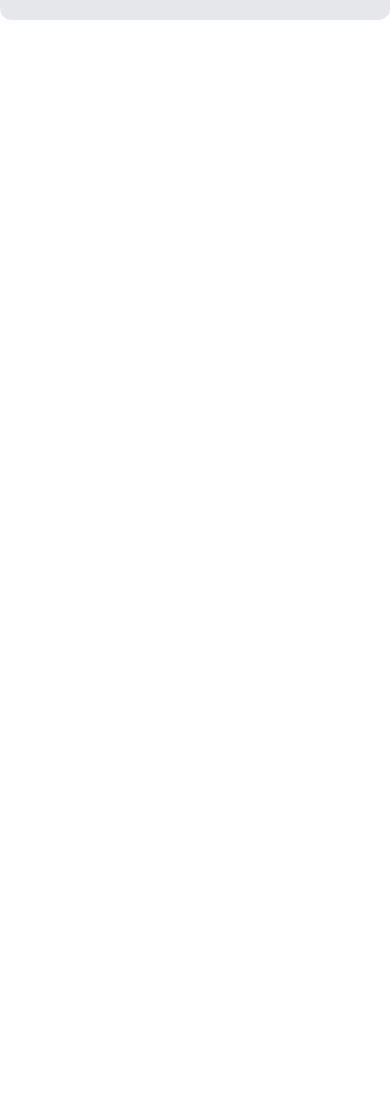
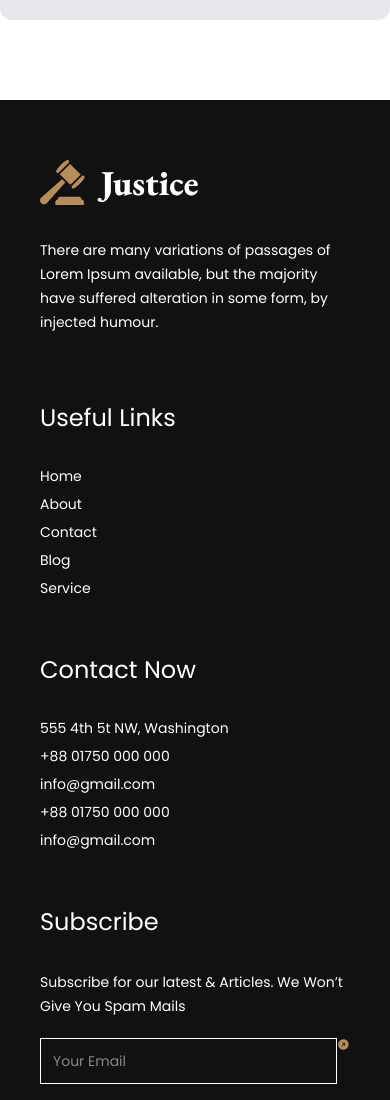
Before and after one commit to saon37/legal-solution, a plain HTML site: page index.html in a window 390 px wide. Shown: the part 6580-7680 px from the top of the page. Before the commit the page ends 6672 px from the top, so only its background shows below. Drawn offline with nearby package versions, Linux system fonts and the light colour scheme.

Commit message:
added footer section and makes it responsive..Finally I completed legal solution webpage through daisyUI and Tailwind CSS.

```diff
--- a/index.html
+++ b/index.html
@@ -345,7 +345,7 @@
                 <!-- QUESTIONS AREA  -->
                 <div>
                     <!-- FIRST FQA  -->
-                    <div class="collapse collapse-plus bg-gray-200 border border-gray-300 p-6 mb-5 ">
+                    <div class="collapse collapse-plus bg-gray-200 border border-gray-300  p-6 mb-5 ">
                         <input type="radio" name="my-accordion-3" checked="checked" />
                         <div class="collapse-title font-semibold">Are application fee waivers available?</div>
                         <div class="collapse-content text-sm">There are many variations of passages of Lorem Ipsum
@@ -444,8 +444,61 @@
             </div>
         </section>
     </main>
-    <footer>
+    <!-- FOOTER AREA  -->
+    <footer class="footer bg-[#111111] py-5 mx-auto my-10">
+        <div class="grid grid-cols-1  justify-center md:grid-cols-2 lg:grid-cols-4 text-white p-10  gap-12">
+            <!-- FIRST DIV  -->
+            <div>
 
+                <img class="mb-8" src="./images/logo.png" alt="">
+
+                <p class="leading-6 mb-5">There are many variations of passages of Lorem Ipsum available, but the
+                    majority have suffered
+                    alteration in some form, by injected humour.</p>
+
+            </div>
+            <!-- SECOND DIV  -->
+            <div>
+
+                <h2 class="text-2xl mb-8">Useful Links</h2>
+
+                <div class="grid grid-cols-1">
+                    <a class="mb-2" href="">Home</a>
+                    <a class="mb-2" href="">About</a>
+                    <a class="mb-2" href="">Contact</a>
+                    <a class="mb-2" href="">Blog</a>
+                    <a class="mb-2" href="">Service</a>
+                </div>
+            </div>
+            <!-- THIRD DIV  -->
+            <div>
+
+                <h2 class="text-2xl mb-8">Contact Now</h2>
+
+                <div class="grid grid-cols-1">
+                    <a class="mb-2" href="">555 4th 5t NW, Washington</a>
+                    <a class="mb-2" href="">+88 01750 000 000</a>
+                    <a class="mb-2" href="">info@gmail.com</a>
+                    <a class="mb-2" href="">+88 01750 000 000</a>
+                    <a class="mb-2" href="">info@gmail.com</a>
+                </div>
+            </div>
+            <!-- FOURTH DIV  -->
+            <div>
+
+                <h2 class="text-2xl mb-8">Subscribe</h2>
+                <p class="mb-5 leading-6">Subscribe for our latest & Articles. We Won’t Give You Spam Mails</p>
+
+                <div class="flex">
+                    <div>
+                        <input class="p-3" type="email" placeholder="Your Email">
+                    </div>
+                    <div>
+                        <img class="-rotate-45 " src="./images/Frame.png" alt="">
+                    </div>
+                </div>
+            </div>
+        </div>
     </footer>
 </body>
 
```
